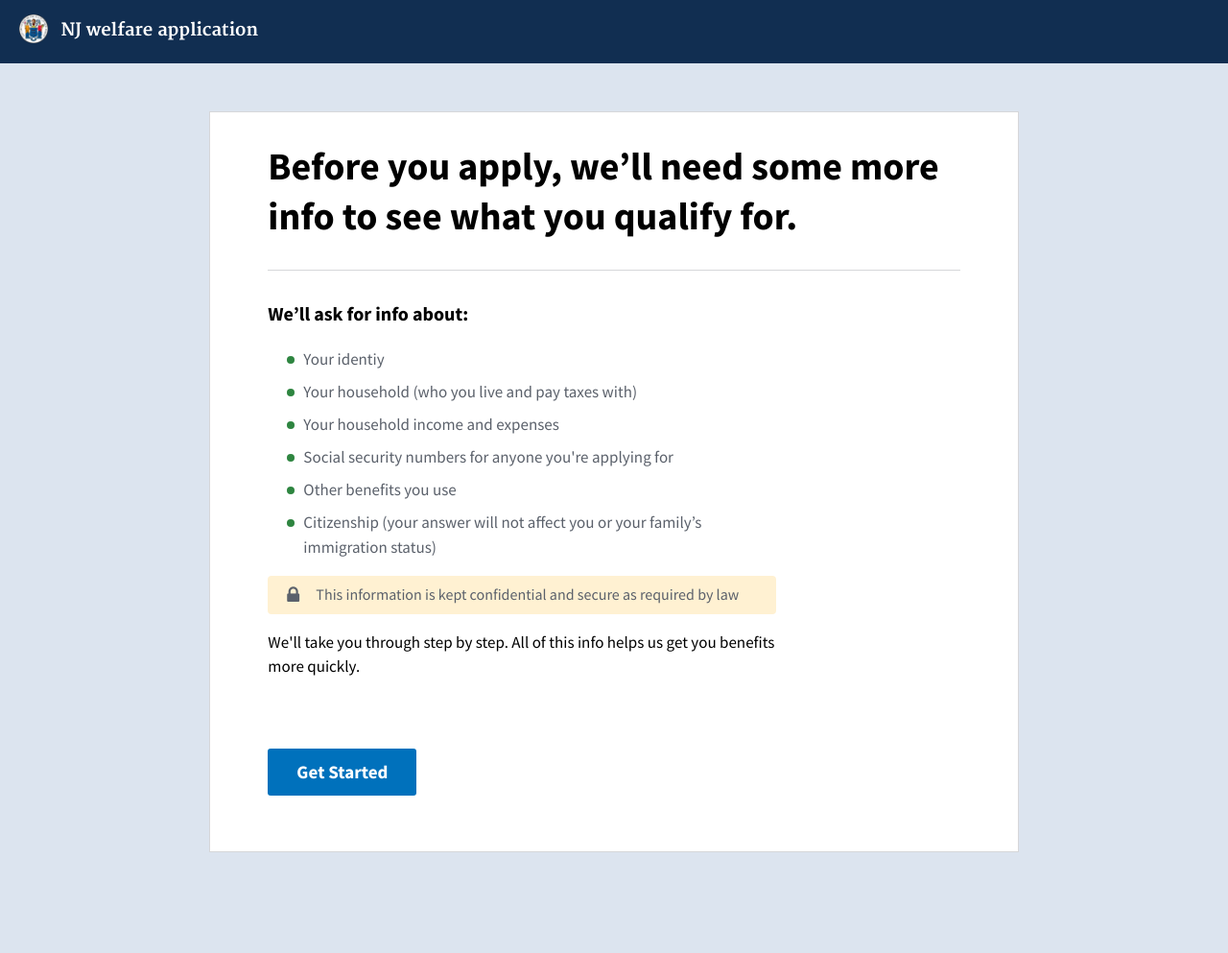
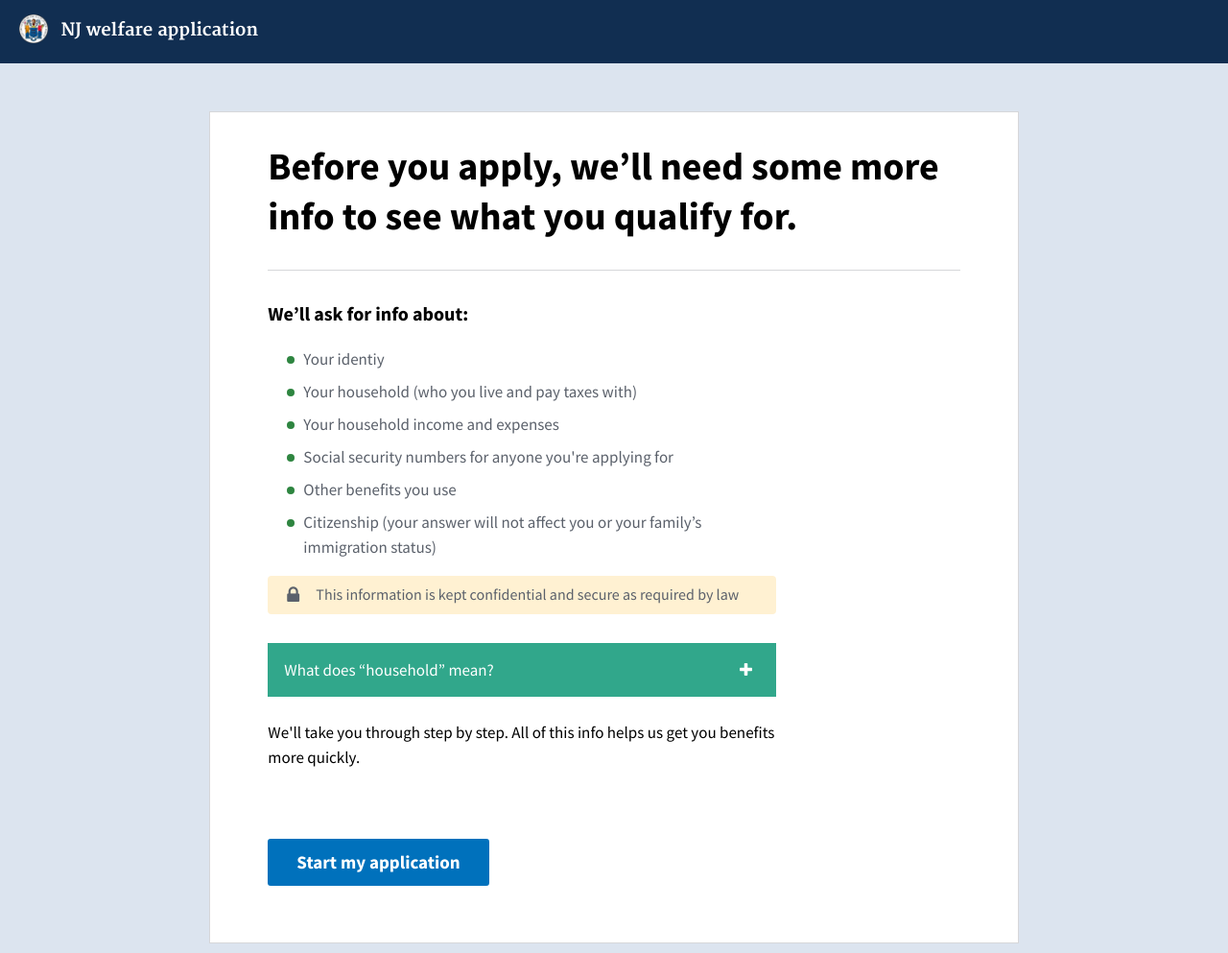
Before and after one commit to usds/benefits-enrollment-prototype, a Jekyll site: the page built from 00-screener/info-needed.html, in a window 1280 px wide. Shown: the whole page at 96% size. Built offline with Jekyll 4.4.1, drawn with Linux system fonts in a browser that asks for light colours; before the commit the page ends 900 px from its top, so only the background shows below that.

Commit message:
issue 2 and 3

```diff
--- a/00-screener/info-needed.html
+++ b/00-screener/info-needed.html
@@ -1,7 +1,7 @@
 ---
 layout: application
 title: Before you apply, we’ll need some more info to see what you qualify for.
-button_text: Get Started
+button_text: Start my application
 ---
 
 <div class="prompt">
@@ -21,6 +21,29 @@
 		</div>
 	</div>
 
+	<div class="prompt">
+		<div class="explainer">
+    <a href="#" class="explainer__toggle" aria-expanded="false" aria-controls="explainer-1">What does “household” mean?</a>
+    <div class="explainer__content" id="explainer-1">
+      <p class="prompt__primary-text">In order to find out which programs you qualify for, we need to know about your household.</p>
+
+      <p class="prompt__primary-text">This is a list of who counts as part of your “household”:</p>
+
+      <div class="prompt__secondary-text">
+      	<ul>
+      		<li>Anyone you live with and share food/cook with, such as relatives and roommates.</li>
+      		<li>Anyone who you file federal taxes with.</li>
+      		<li>You spouse, if you are a married and live with them.</li>
+      		<li>Your parents, if you are under 22 and live with them.</li>
+      		<li>Your kids, if they are under 22 and live with you.</li>
+      		<li>The other parent of your kids, if you live with them (even if you are separated or not married)</li>
+      	</ul>
+      </div>
+    </div>
+
+  </div>
+	</div>
+
 	<p class="use-lead-font">We'll take you through step by step. All of this info helps us get you benefits more quickly.</p>
 </div>
 
```
